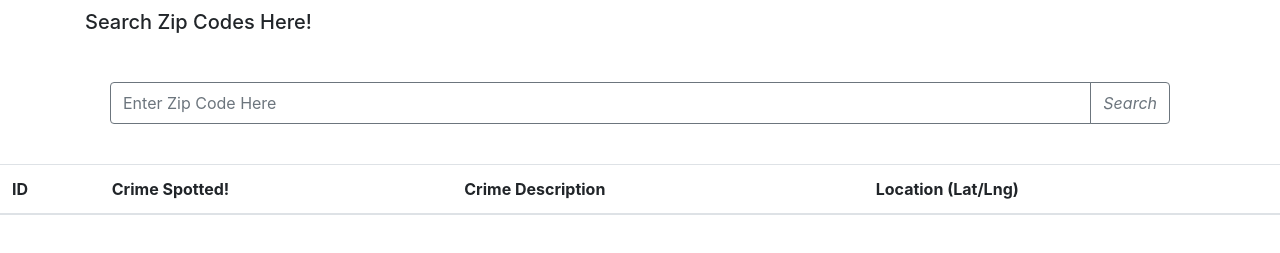
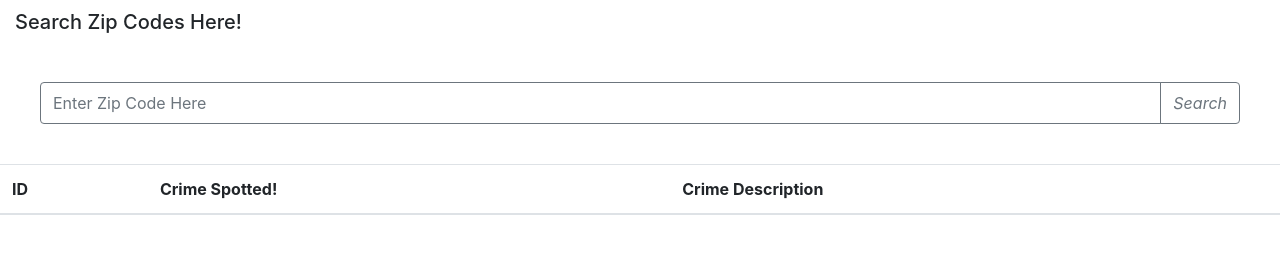
Before and after one commit to Project1Team3/riskit, a plain HTML site: page index.html in a window 1280 px wide. Shown: the part 1505-1758 px from the top of the page. Drawn offline with nearby package versions, Linux system fonts and the light colour scheme; some packages are replaced by stand-ins of ours; no server answers.

Commit message:
new changes

```diff
--- a/assets/javascript/app.js
+++ b/assets/javascript/app.js
@@ -136,7 +136,6 @@ function marker(queryURL) {
         <th scope="row">${response.features[i].properties.type}</th>
         <td><img src=${crimeIcons(response.features[i].properties.type)}></td>
         <td>${textFormatter(response.features[i].properties.desc)}</td>
-        <td>${response.features[i].geometry.coordinates}</td>
         </tr>
         `);
 
@@ -199,7 +198,6 @@ $.ajax({
         <th scope="row">${response.features[i].properties.type}</th>
         <td><img src=${crimeIcons(response.features[i].properties.type)}></td>
         <td>${textFormatter(response.features[i].properties.desc)}</td>
-        <td>${response.features[i].geometry.coordinates}</td>
         </tr>
         `);
 
--- a/index.html
+++ b/index.html
@@ -21,7 +21,8 @@
 
         <nav class="navbar navbar-expand-lg navbar-light bg-light">
             <a class="navbar-brand" href="#"></a>
-                <button class="navbar-toggler" type="button" data-toggle="collapse" data-target="#navbarText" aria-controls="navbarText" aria-expanded="false" aria-label="Toggle navigation">
+            <button class="navbar-toggler" type="button" data-toggle="collapse" data-target="#navbarText" aria-controls="navbarText"
+                aria-expanded="false" aria-label="Toggle navigation">
                 <span class="navbar-toggler-icon"></span>
             </button>
             <div class="collapse navbar-collapse" id="navbarText">
@@ -44,8 +45,6 @@
 
 
     </header>
-    <!--Begin Jumbotron header-->
-
 
     <div class="jumbotron jumbotron-fluid">
         <div class="container-fluid" style="height: 600px;">
@@ -67,13 +66,9 @@
     </div>
     </div>
 
-
-
-
-
     <div id="map"></div>
 
-    <div class="container">
+    <div class="container-fluid">
         <h5>Search Zip Codes Here!</h5>
         <div class="row">
             <div class="col-12">
@@ -91,13 +86,12 @@
 
     <div class="crime"></div>
 
-    <table class="table">
+    <table class="table container-fluid">
         <thead>
             <tr>
                 <th scope="col">ID</th>
                 <th scope="col">Crime Spotted!</th>
                 <th scope="col">Crime Description</th>
-                <th scope="col">Location (Lat/Lng)</th>
             </tr>
         </thead>
         <tbody>
@@ -107,42 +101,6 @@
         </tbody>
     </table>
 
-    <!--columns to load data, easily edited if needed-->
-    <!-- <div class="container">
-        <div class="row">
-            <div class="col-sm-6">
-                <div>
-                    <p class="column-1">
-                        Lorem ipsum dolor sit amet, consectetur adipiscing elit. Integer bibendum rhoncus justo, eu
-                        malesuada
-                        turpis consectetur et. Phasellus convallis aliquam nisi, ac ullamcorper diam lobortis ut.
-                        Integer feugiat
-                        posuere consectetur. Sed eleifend arcu urna, non condimentum lectus pulvinar non. Suspendisse
-                        viverra
-                        maximus erat, non tincidunt leo pharetra rhoncus. Morbi fringilla commodo faucibus.
-                        Pellentesque luctus
-                        ultricies nulla. Aenean a justo sapien. In feugiat mi non tincidunt tincidunt.</p>
-                </div>
-            </div>
-            <div class="col-sm-6">
-                <div>
-
-
-                    <p class="column-2">
-                        Lorem ipsum dolor sit amet, consectetur adipiscing elit. Integer bibendum rhoncus justo, eu
-                        malesuada
-                        turpis consectetur et. Phasellus convallis aliquam nisi, ac ullamcorper diam lobortis ut.
-                        Integer feugiat
-                        posuere consectetur. Sed eleifend arcu urna, non condimentum lectus pulvinar non. Suspendisse
-                        viverra
-                        maximus erat, non tincidunt leo pharetra rhoncus. Morbi fringilla commodo faucibus.
-                        Pellentesque luctus
-                        ultricies nulla. Aenean a justo sapien. In feugiat mi non tincidunt tincidunt.</p>
-                </div>
-            </div>
-        </div>
-    </div> -->
-
     <script src="assets/javascript/app.js"></script>
 </body>
 
```
Also changed, not shown: assets/css/style.css (line endings or trailing spaces). Lines whose indentation alone changed are shown as unchanged.
